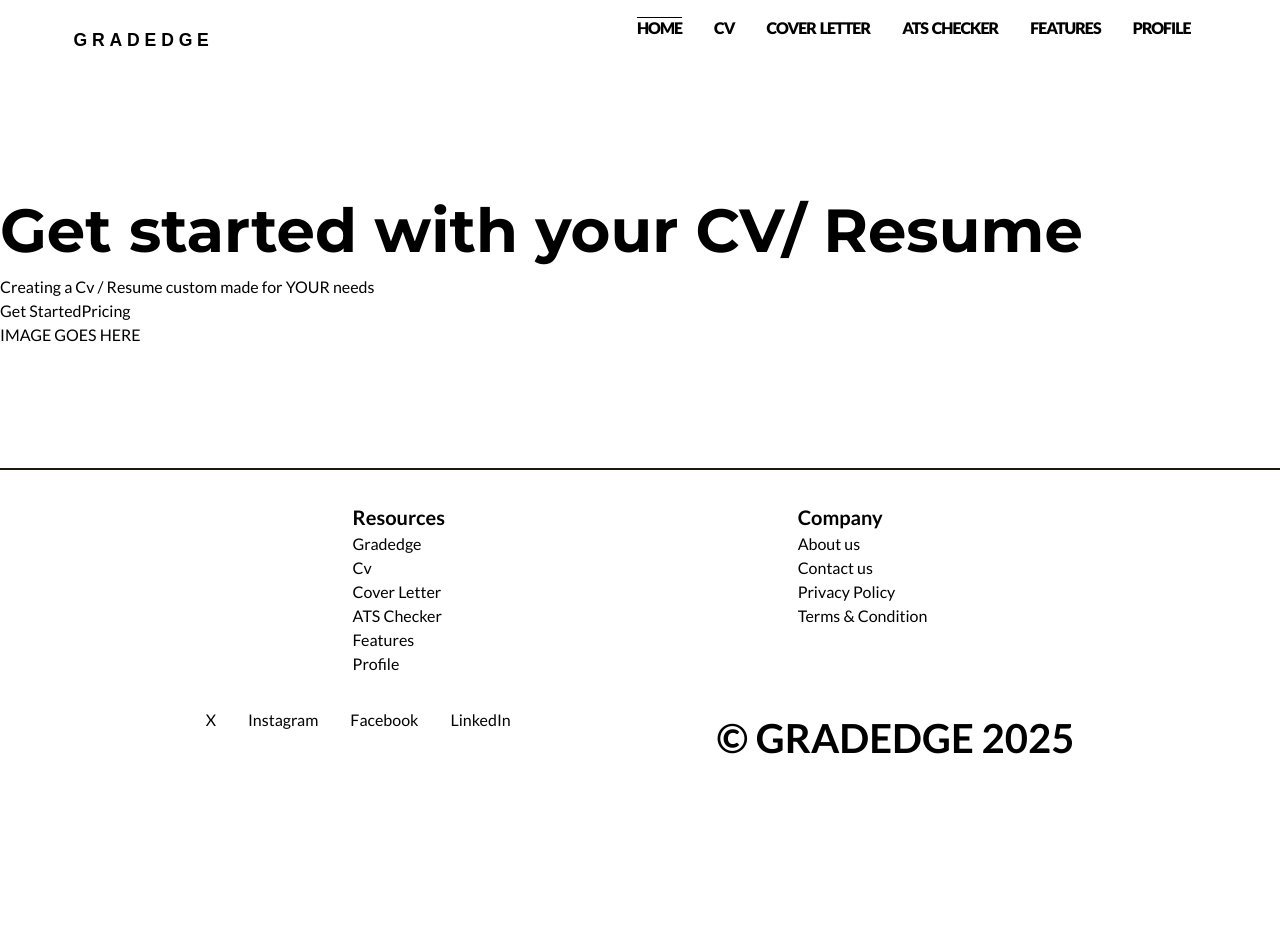
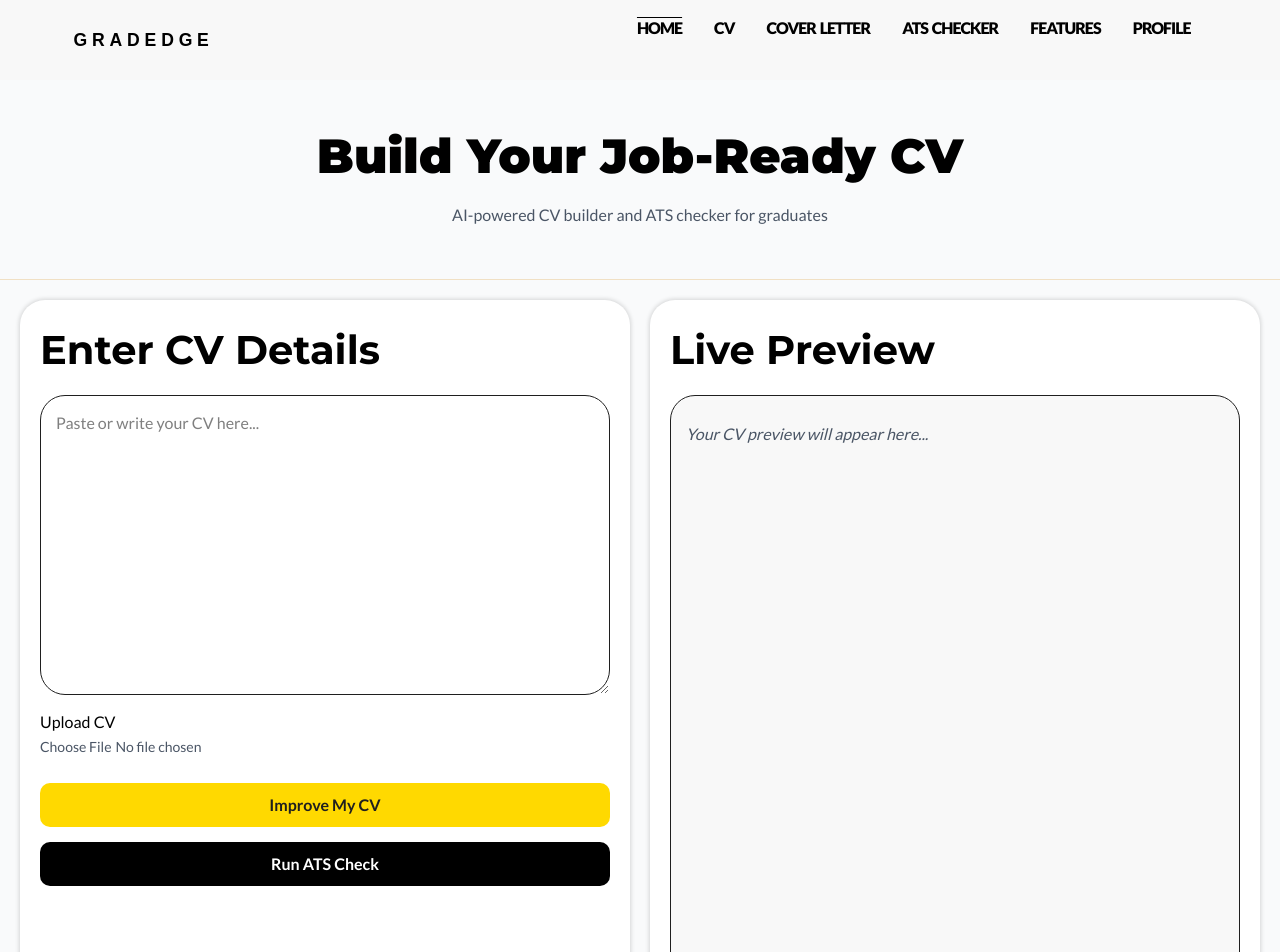
Before and after one commit to Carlston325/gradedge, a Next.js app: page /cv in a window 1280 px wide. Shown: the top 952 px of the page. Before the commit the page ends 800 px from the top, so only its background shows below. Built offline with nearby package versions, Linux system fonts and the light colour scheme; some icons are missing; a web font is replaced by a local one.

Commit message:
cv-apge structure + cv-page css + updates for css

```diff
--- a/app/cv/page.js
+++ b/app/cv/page.js
@@ -1,13 +1,77 @@
-export default function Cv() {
+"use client";
+import { useState } from "react";
+import "../styles/cv-page.css";
+
+export default function CVPage() {
+  const [cvText, setCvText] = useState("");
+  const [jobDesc, setJobDesc] = useState("");
+
   return (
     <main>
-      <div>
-        <h1> Get started with your CV/ Resume</h1>
-        <p>Creating a Cv / Resume custom made for YOUR needs</p>
-        <button>Get Started</button>
-        <button>Pricing</button>
+      {/* Hero Section */}
+      <div className="hero">
+        <h1>Build Your Job-Ready CV</h1>
+        <p>AI-powered CV builder and ATS checker for graduates</p>
       </div>
-      <div>IMAGE GOES HERE</div>
+
+      {/* Main Section: Editor + Preview */}
+      <div className="editor">
+        {/* Left Panel: Input  */}
+        <div className="left-panel">
+          <h2>Enter CV Details</h2>
+          {/* Write CV */}
+          <textarea
+            id="cvUserInput"
+            placeholder="Paste or write your CV here..."
+            value={cvText}
+            onChange={(e) => setCvText(e.target.value)}
+          />
+          {/* Upload CV */}
+          <label>
+            <span>Upload CV</span>
+            <input
+              type="file"
+              accept=".pdf,.doc,.docx"
+              className="small-text"
+            />
+          </label>
+          {/* Btns: Improve & ATS */}
+          <div>
+            <button className="main-btn-style !w-full">Improve My CV</button>
+            <button className="main-btn-style !w-full !text-white !bg-black  ">
+              Run ATS Check
+            </button>
+          </div>
+        </div>
+
+        {/* Right Panel: Preview */}
+        <div className="right-panel">
+          <h2>Live Preview</h2>
+          <div>
+            {cvText ? (
+              <pre className="whitespace-pre-wrap font-lato">{cvText}</pre>
+            ) : (
+              <p className="text-gray-400 italic">
+                Your CV preview will appear here...
+              </p>
+            )}
+          </div>
+        </div>
+      </div>
+
+      {/* ATS Check Section */}
+      <div className="ats-section">
+        <h2 className="text-xl font-semibold">Tailor CV to Job</h2>
+        <textarea
+          placeholder="Paste the job description here..."
+          className="w-full h-40 p-3 border rounded-lg mt-3 focus:outline-none focus:ring-2 focus:ring-yellow-400"
+          value={jobDesc}
+          onChange={(e) => setJobDesc(e.target.value)}
+        />
+        <button className="main-btn-style  mt-4 px-4 py-2 bg-blue-600 text-white rounded-lg hover:bg-blue-700 font-semibold">
+          Match CV to Job
+        </button>
+      </div>
     </main>
   );
 }
--- a/app/page.js
+++ b/app/page.js
@@ -3,7 +3,7 @@ import Hero from "./ui/Hero";
 import Reviews from "./ui/Reviews";
 import fetchReviewData from "./lib/FetchData";
 import dotenv from "dotenv";
-import Button from "./ui/Button";
+import Button from "./ui/button";
 dotenv.config();
 
 export default async function Home() {
@@ -17,7 +17,7 @@ export default async function Home() {
       {/* Reviews */}
       <Reviews data={reviewData} />
       {/* Features */}
-      <div className="feature-section">
+      <div className="feature-section mx-auto">
         <h2>Scroll to find out everything we offer</h2>
         <div>
           <div className="feature-container">
--- /dev/null
+++ b/app/styles/cv-page.css
@@ -0,0 +1,63 @@
+.editor {
+  width: 1280px;
+  margin-inline: auto;
+  padding: 20px;
+  display: grid;
+  /* grid-template-columns: repeat(2, minmax(0, 1fr)); */
+  grid-template-columns: 1fr 1fr;
+  gap: 20px;
+}
+
+.editor > div {
+  background-color: white;
+  padding: 20px;
+  border-radius: 25px;
+  display: flex;
+  flex-direction: column;
+  gap: 15px;
+  box-shadow: 0px 0px 4px 1px #00000026;
+}
+
+.editor > .left-panel > textarea {
+  width: 100%;
+  height: 300px;
+  padding: 15px;
+  border: 1px solid var(--dark);
+  border-radius: 25px;
+}
+.editor > .left-panel > textarea:focus {
+  outline: none;
+  box-shadow: 0 0 0 2px var(--primary);
+}
+
+.editor > .left-panel > label > input {
+  width: 100%;
+}
+
+.editor > .left-panel > div {
+  margin-top: 10px;
+  display: flex;
+  flex-direction: column;
+  gap: 15px;
+}
+
+.editor > .right-panel > div {
+  background-color: var(--light);
+  height: 600px;
+  padding: 15px;
+  border: solid 1px var(--dark);
+  border-radius: 25px;
+  overflow-y: auto;
+}
+
+@media (width <= 1024px) {
+  .editor {
+    grid-template-columns: repeat(1, minmax(0, 1fr));
+  }
+}
+
+.ats-section {
+  width: 1280px;
+  margin-inline: auto;
+  padding: 20px;
+}
--- a/app/styles/global.css
+++ b/app/styles/global.css
@@ -1,45 +1,60 @@
 @import "tailwindcss";
 
 :root {
-  --light: #ffffff;
-  --primary: #e7c287;
-  --secondary: #67553a;
-  --dark: #000000;
+  --light: #f8f8f8;
+  --primary: #ffd900;
+  --secondary: #d18718;
+  --dark: #1f1f1f;
 }
 
 h1 {
   font-size: 3rem;
-  font-weight: 800;
+  font-weight: 900;
+  font-family: var(--font-montserrat);
 }
 
 h2 {
   font-size: 2.5rem;
-  font-weight: 600;
+  font-weight: 700;
+  font-family: var(--font-montserrat);
 }
 
 h3 {
-  font-size: 1.5rem;
+  font-size: 1.75rem;
   font-weight: 600;
+  font-family: var(--font-montserrat);
 }
 h4 {
   font-size: 1.25rem;
-  font-weight: 600;
+  font-weight: 500;
+  font-family: var(--font-montserrat);
 }
 
 p {
+  color: #4a5565;
+  margin-top: 12px;
   font-size: 1rem;
   font-family: var(--font-lato);
   line-height: 1.4;
   font-weight: 400;
 }
-.small-font {
+.small-text {
+  color: #4a5565;
   font-size: 0.875rem;
 }
+/* button style */
+.main-btn-style {
+  background-color: var(--primary);
+  color: var(--dark);
+  width: fit-content;
+  padding: 10px 15px;
+  border-radius: 10px;
+  font-weight: 600;
+}
 
-h1 {
-  font-family: var(--font-montserrat);
-  font-weight: 700;
-  font-size: 3.8rem;
+.main-btn-style:hover {
+  box-shadow: 0 0 2px 1px var(--dark);
+  font-weight: 900;
 }
 
 .arrow-btn-container {
@@ -84,7 +99,17 @@ body {
   font-family: var(--font-lato);
 }
 
-.bold {
-  font-weight: 900;
-  font-size: medium;
+main {
+  background-color: #f9fafb;
+  min-height: 100vh;
 }
+
+.hero {
+  width: 100%;
+  min-height: 200px;
+  margin: 0 auto;
+  padding: 40px;
+  text-align: center;
+  position: relative;
+  border-bottom: solid 1px #e7c28779;
+}
--- a/app/styles/home.css
+++ b/app/styles/home.css
@@ -1,24 +1,7 @@
-main {
-  flex: 1;
-}
-
-.hero {
-  width: 100%;
-  min-height: 200px;
-  height: 550px;
-  padding: 0 3rem;
-  position: relative;
-}
-
 .hero > .hero-title {
   width: 100%;
   height: 100%;
   position: relative;
-}
-
-.hero > .hero-title > h1,
-h2,
-h3 {
   width: fit-content;
 }
 
@@ -32,14 +15,12 @@ h3 {
   position: relative;
   top: 20%;
   left: 4%;
-  font-family: var(--font-lato);
 }
 
 .hero > .hero-title > h3 {
   position: relative;
   top: 30%;
   left: 20%;
-  font-family: var(--font-lato);
 }
 
 .hero > .hero-description {
@@ -55,7 +36,7 @@ h3 {
   position: absolute;
   left: 58%;
   top: 5%;
-  z-index: -1;
+  z-index: 1;
 }
 .hero > .hero-image > img {
   width: 100%;
--- a/app/ui/Footer.js
+++ b/app/ui/Footer.js
@@ -44,7 +44,7 @@ export default () => {
           <li>Facebook</li>
           <li>LinkedIn</li>
         </ul>
-        <h2>© GRADEDGE 2025</h2>
+        <h4>© GRADEDGE 2025</h4>
       </div>
     </footer>
   );
--- a/app/ui/Hero.js
+++ b/app/ui/Hero.js
@@ -56,7 +56,7 @@ export default function Hero(props) {
   }, []);
 
   return (
-    <div className="hero">
+    <div className="hero h-130">
       <div className="hero-title">
         <h2>Hello, I am GRADEDGE</h2>
         <h3>But what matters is.</h3>
@@ -74,7 +74,12 @@ export default function Hero(props) {
         </p>
       </div>
       <div className="hero-image">
-        <img src={heroImgSrc} alt={heroImgeAlt} />
+        <img
+          className="z-1
+        "
+          src={heroImgSrc}
+          alt={heroImgeAlt}
+        />
       </div>
     </div>
   );
--- a/package.json
+++ b/package.json
@@ -15,11 +15,13 @@
     "@mui/material": "^7.2.0",
     "dotenv": "^17.2.0",
     "next": "15.4.1",
+    "path": "^0.12.7",
     "pg": "^8.16.3",
     "react": "19.1.0",
     "react-dom": "19.1.0",
     "react-type-animation": "^3.2.0",
-    "ssl": "^1.0.0"
+    "ssl": "^1.0.0",
+    "url": "^0.11.4"
   },
   "devDependencies": {
     "@tailwindcss/postcss": "^4",
```
Also changed, not shown: 1 other file (tests, documents, lock files or other folders).
